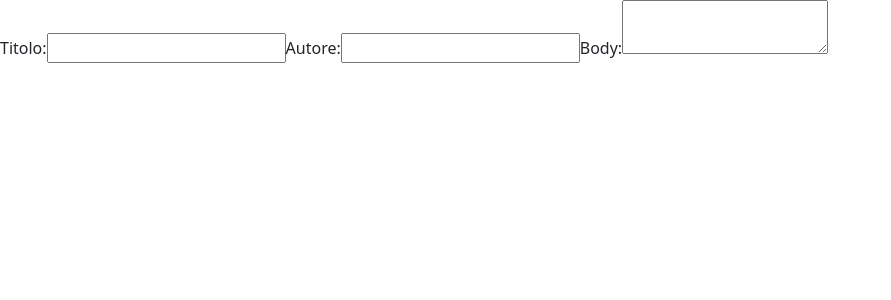
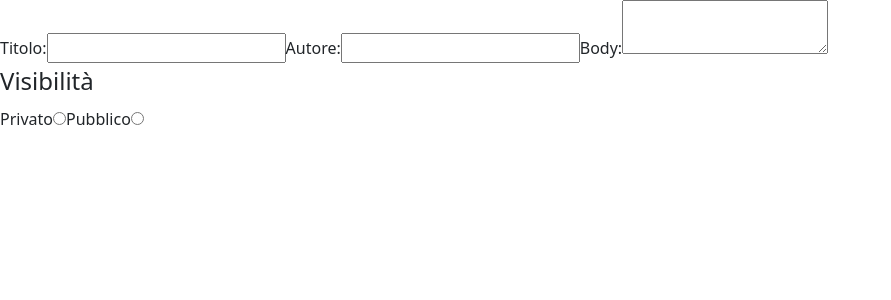
Before and after one commit to Michecosa/react-post-form, a React (Vite) app: page / in a window 1280 px wide. Shown: the top 300 px of the page, without its empty margins (0-891 px from the left). Built offline with nearby package versions, Linux system fonts and the light colour scheme.

Commit message:
Add radio type inputs to handle choice

```diff
--- a/src/components/Form.jsx
+++ b/src/components/Form.jsx
@@ -38,6 +38,29 @@ export default function Form({ endpoint }) {
           Body:
           <textarea name="body" value={formData.body} onChange={handleChange} />
         </label>
+        <div>
+          <legend>Visibilità</legend>
+          <label>
+            Privato
+            <input
+              type="radio"
+              name="radio"
+              value="private"
+              checked={formData.public === "private"}
+              onChange={handleChange}
+            />
+          </label>
+          <label>
+            Pubblico
+            <input
+              type="radio"
+              name="radio"
+              value="public"
+              checked={formData.public === "public"}
+              onChange={handleChange}
+            />
+          </label>
+        </div>
       </form>
     </div>
   );
```
